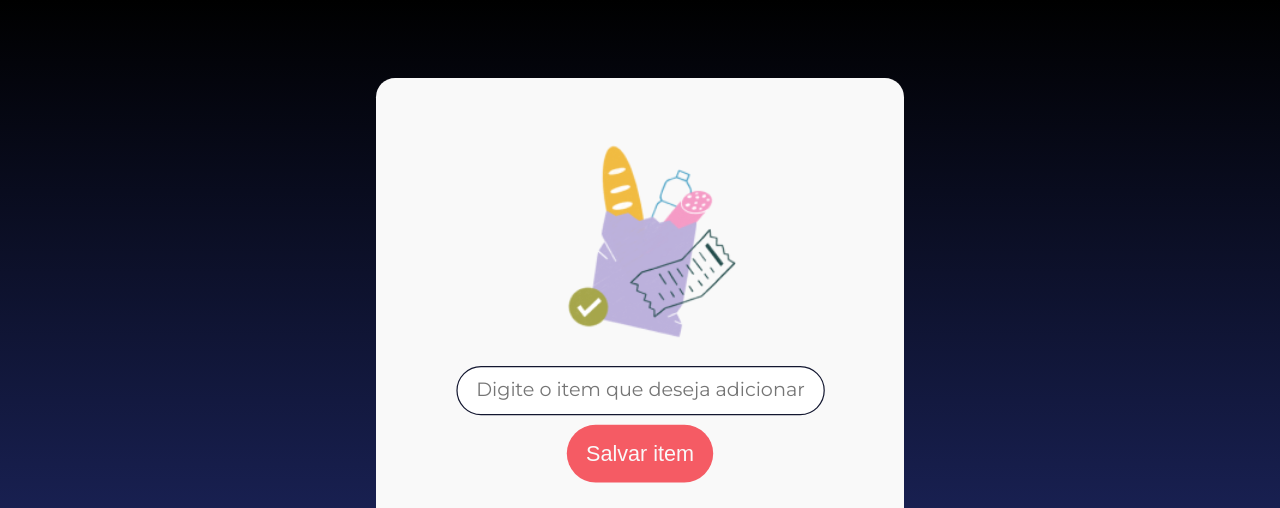
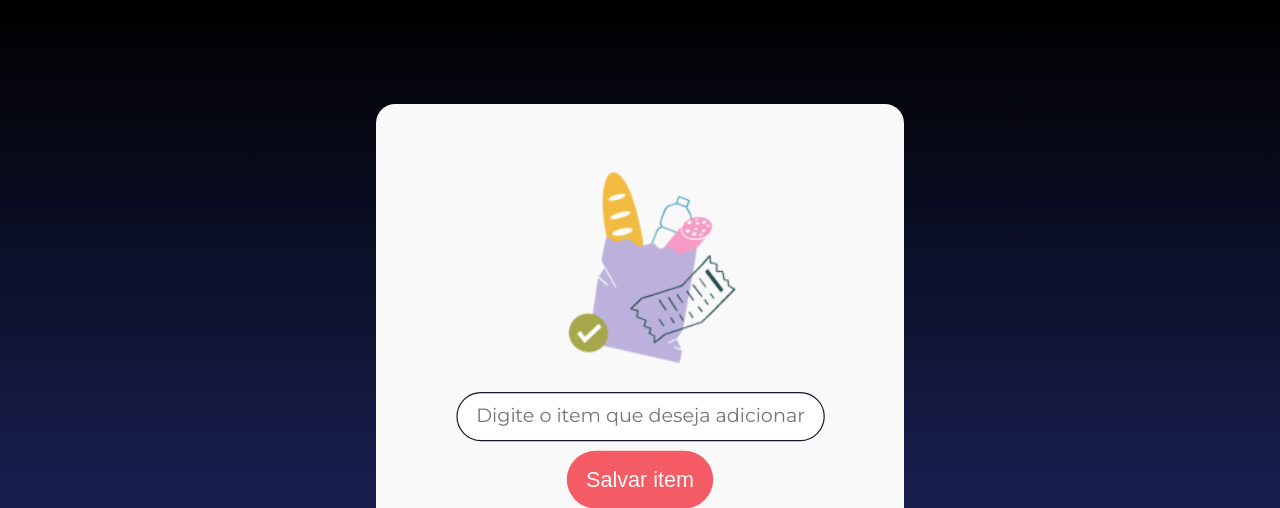
Before and after one commit to ThiThiPDev/Lista-de-Compras, a plain HTML site: page index.html in a window 1280 px wide. Shown: the top 508 px of the page. Drawn offline with nearby package versions, Linux system fonts and the light colour scheme; a web font is replaced by a local one.

Commit message:
Deixando o  Main centralizado

```diff
--- a/styles.css
+++ b/styles.css
@@ -31,7 +31,7 @@ body {
 
 main {
     background-color: var(--neutro);
-    margin-top: 10%;
+    margin-top: 12%;
 
     display: flex;
     flex-direction: column;
@@ -43,7 +43,7 @@ main {
     align-items: center;
     border-radius: 16px;
 
-    margin-bottom: 10%;
+    margin-bottom: 12%;
     transform: scale(1.2);
 }
 
```
